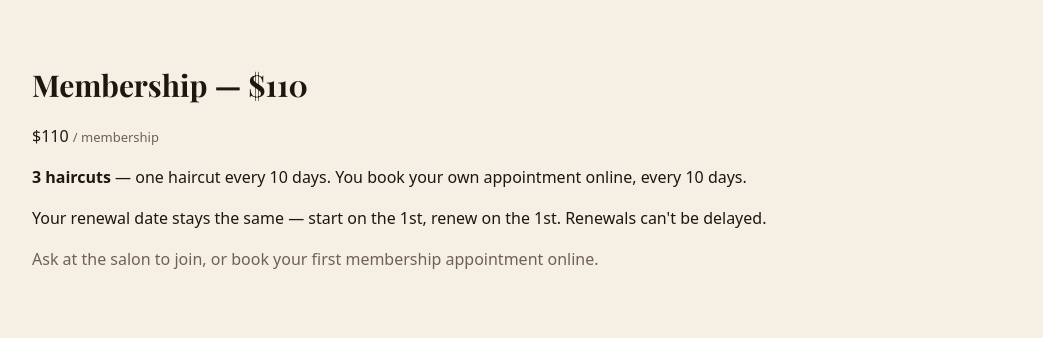
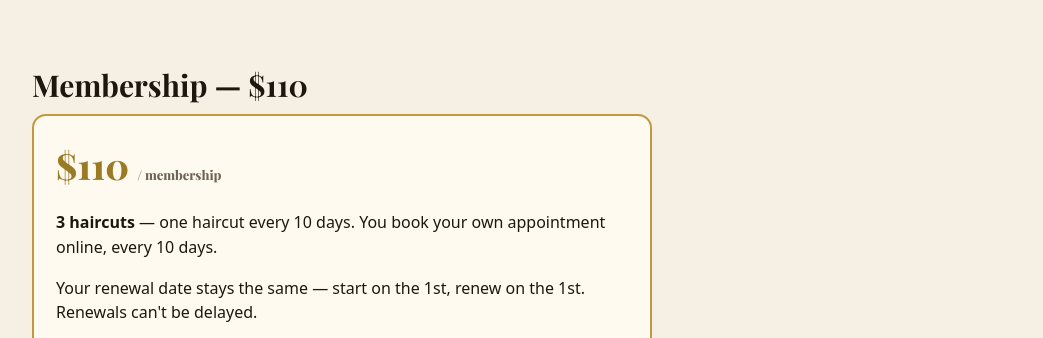
Before and after one commit to paritoshkumar0211/pxcutzz-booking, a website: page public/index.html in a window 1280 px wide. Shown: the part 1034-1372 px from the top of the page, without its empty margins (118-1161 px from the left). Drawn offline with nearby package versions, Linux system fonts and the light colour scheme; no server answers.

```diff
--- a/public/styles.css
+++ b/public/styles.css
@@ -29,6 +29,8 @@ h2 { font-size:30px; margin-bottom:6px; }
 .service-card .price { font-size:20px; font-weight:800; color:var(--accent); }
 .service-card .dur { color:var(--muted); font-size:13px; }
 .service-card .btn { margin-top:auto; }
+.membership-card { background:var(--surface); border:2px solid var(--accent-light); border-radius:14px; padding:22px; max-width:620px; }
+.membership-price { font-family:"Playfair Display",Georgia,serif; font-size:36px; font-weight:800; color:var(--accent); margin:0 0 8px; }
 .photo-grid { display:grid; grid-template-columns:repeat(auto-fill,minmax(220px,1fr)); gap:14px; margin-top:14px; }
 .photo-grid img { width:100%; height:240px; object-fit:cover; border-radius:12px; border:1px solid var(--line); display:block; }
 .btn { display:inline-block; border:1px solid #cfc0a0; background:var(--surface); color:var(--ink); padding:10px 18px; border-radius:10px; cursor:pointer; font-size:15px; text-decoration:none; }
```
